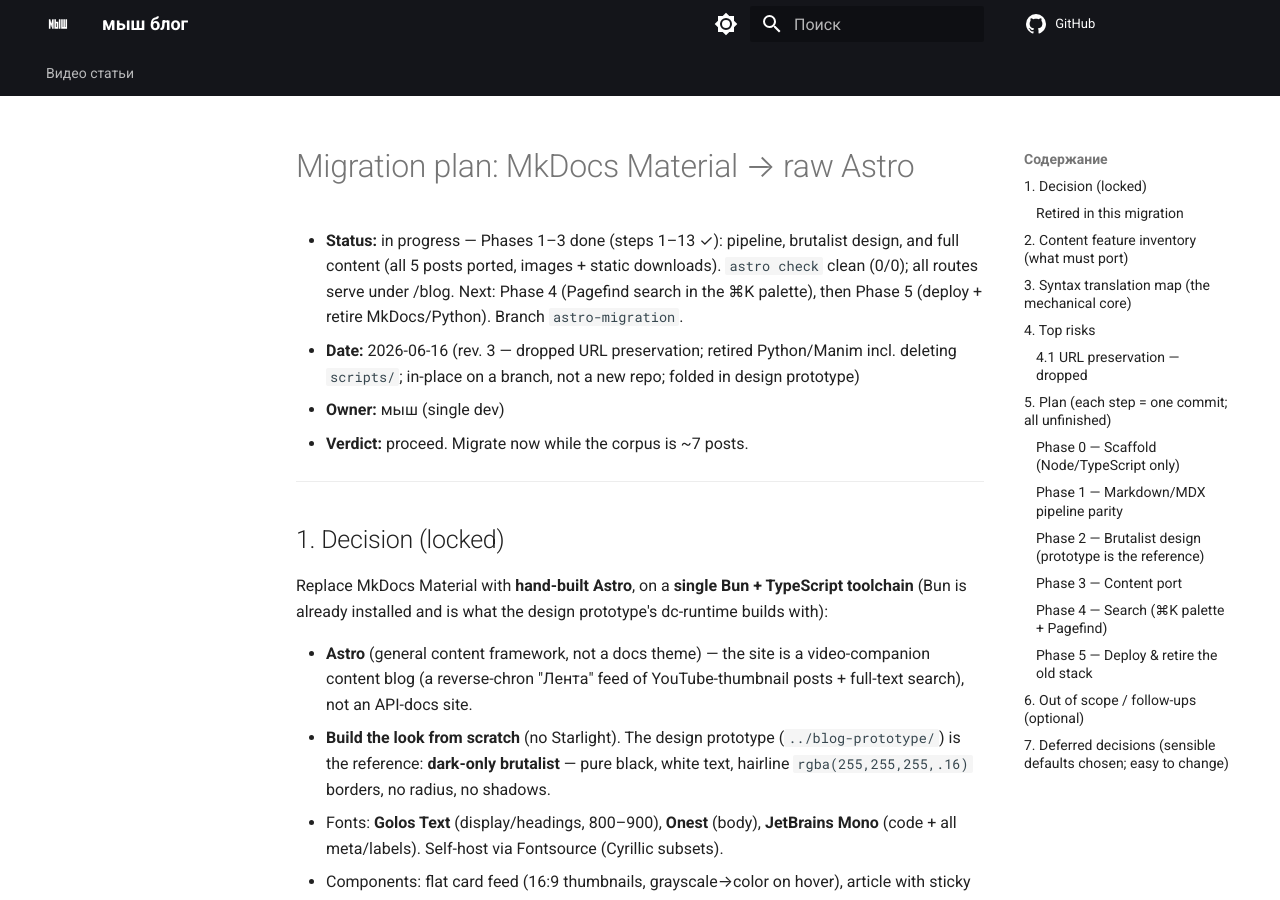
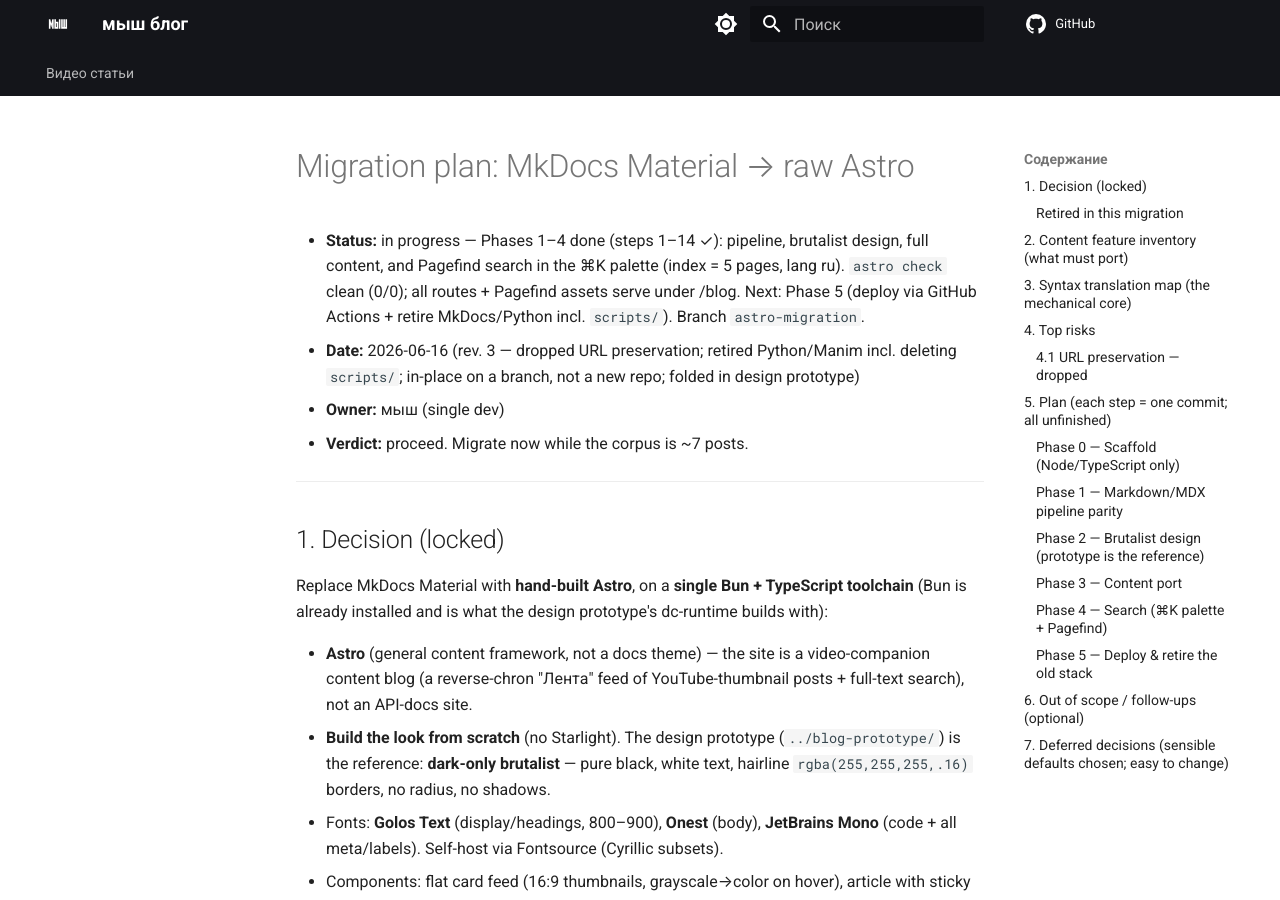
Before and after one commit to mouseml/blog, an MkDocs documentation site: the page built from docs/plans/astro-migration.md, in a window 1280 px wide and 900 px high. Built offline with MkDocs 1.6.1 and Material for MkDocs 9.7.7, drawn with Linux system fonts in a browser that asks for light colours; comment, search, counter and statistics services are not loaded; some of the changed text lies outside the part shown.

Commit message:
Update plan: Phase 4 (search, step 14) complete
Co-Authored-By: Claude Opus 4.8 (1M context) <noreply@anthropic.com>

```diff
--- a/docs/plans/astro-migration.md
+++ b/docs/plans/astro-migration.md
@@ -1,6 +1,6 @@
 # Migration plan: MkDocs Material → raw Astro
 
-- **Status:** in progress — Phases 1–3 done (steps 1–13 ✓): pipeline, brutalist design, and full content (all 5 posts ported, images + static downloads). `astro check` clean (0/0); all routes serve under /blog. Next: Phase 4 (Pagefind search in the ⌘K palette), then Phase 5 (deploy + retire MkDocs/Python). Branch `astro-migration`.
+- **Status:** in progress — Phases 1–4 done (steps 1–14 ✓): pipeline, brutalist design, full content, and Pagefind search in the ⌘K palette (index = 5 pages, lang ru). `astro check` clean (0/0); all routes + Pagefind assets serve under /blog. Next: Phase 5 (deploy via GitHub Actions + retire MkDocs/Python incl. `scripts/`). Branch `astro-migration`.
 - **Date:** 2026-06-16 (rev. 3 — dropped URL preservation; retired Python/Manim incl. deleting `scripts/`; in-place on a branch, not a new repo; folded in design prototype)
 - **Owner:** мыш (single dev)
 - **Verdict:** proceed. Migrate now while the corpus is ~7 posts.
@@ -161,7 +161,7 @@ Confirmed: shared links only ever pointed at the site root, not deep post URLs,
 
 ### Phase 4 — Search (⌘K palette + Pagefind)
 
-- [ ] **14. Add Pagefind behind the command palette.**
+- [x] **14. Add Pagefind behind the command palette. ✓** (9a2af4f)
   - *Changes:* run `pagefind` as a postbuild step over `dist/`; build the ⌘K palette UI from the prototype (⌘K and `/` open, ↑↓↵ nav, Esc close) driving Pagefind's JS API; confirm `lang="ru"`.
   - *Verify:* "I remember the author mentioning X" finds content across full post bodies; Russian queries in other grammatical cases still match.
   - *Commit:* `Add Pagefind full-text search in command palette`
```
